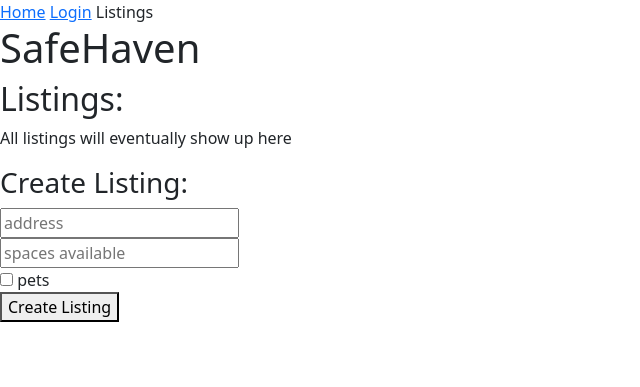
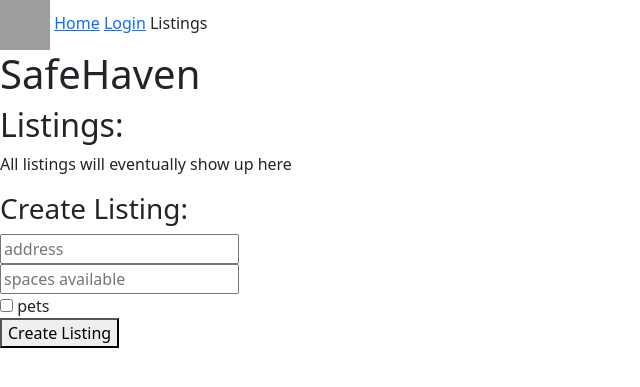
Before and after one commit to austinjjohn/CMSC447-Project, a Django app: page /listings in a window 1280 px wide. Shown: the top 387 px of the page, without its empty margins (0-640 px from the left). Run offline with Django 4.2, Linux system fonts and the light colour scheme; grey boxes are pictures that could not be loaded.

Commit message:
added logo to navbar.html

```diff
--- a/SafeHaven/Haven/templates/navbar.html
+++ b/SafeHaven/Haven/templates/navbar.html
@@ -1,4 +1,8 @@
 <div>
+    <img class="image"
+         src="https://cdn.discordapp.com/attachments/946404952627093565/964183117151731732/safe-haven-color.png"
+         width="50"
+         height="50"/>
     {% url 'index' as index_url %}
     <span>{% if request.path == index_url %}Home{% else %}<a href="{% url 'index' %}">Home</a>{% endif %}</span>
     {% url 'login' as login_url %}
```
